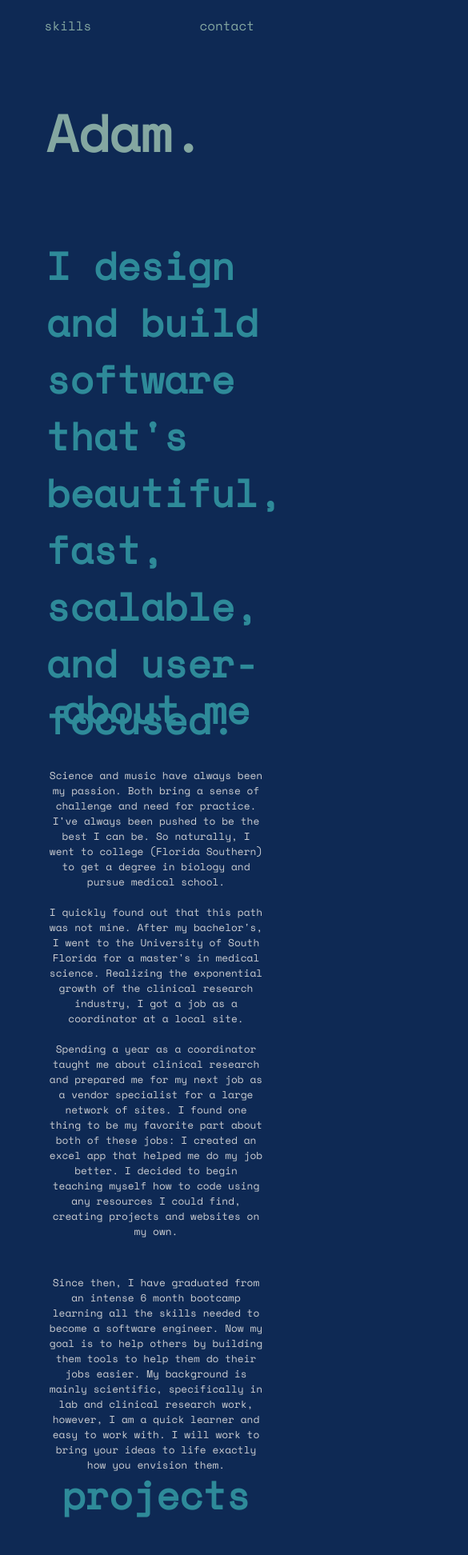
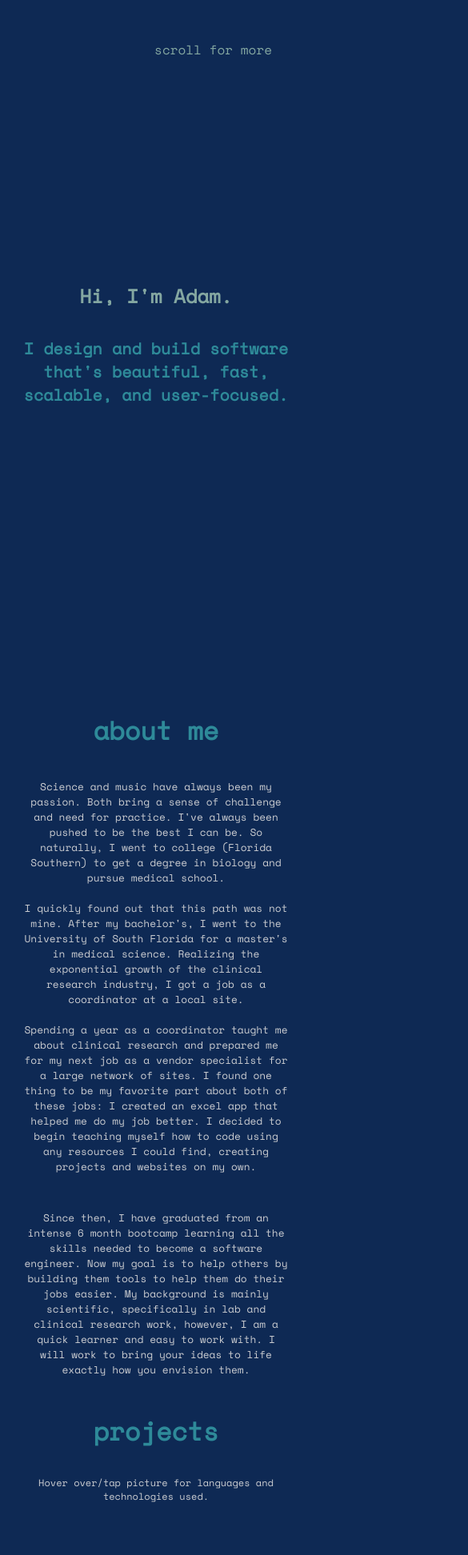
Before and after one commit to AdamC7313/portfolio-site, a Next.js app: page / in a window 390 px wide. Shown: the top 1944 px of the page at 80% size, 585 px wide, since content can reach past the window. Built offline with nearby package versions, Linux system fonts and the light colour scheme.

Commit message:
mobile friendly

```diff
--- a/app/components/about/about.css
+++ b/app/components/about/about.css
@@ -1,5 +1,5 @@
 .about-container {
-  height: calc(100vh - 83px);
+  min-height: calc(100vh - 83px);
   padding: 0px 30px 0px 30px;
   display: flex;
   flex-direction: column;
@@ -13,6 +13,7 @@
 
 .about-title {
   margin-bottom: 0px;
+  text-align: center;
 }
 
 p {
@@ -49,9 +50,9 @@ p {
     height: 100px;
     width: 100px;
   }
-  .about-container {
-    padding-top: 100px;
-  }
+}
+
+@media only screen and (max-width: 1380px) {
 }
 
 @media only screen and (max-width: 900px) {
@@ -70,12 +71,21 @@ p {
     padding: 0px;
   }
   .about-container {
-    padding: 100px 50px;
+    padding: 10px 50px;
   }
   .about-title {
     text-align: center;
   }
 }
 
-@media only screen and (max-width: 810px) {
+@media (max-width: 580px) {
+  .about-title {
+    font-size: 2rem;
+  }
 }
+
+@media (max-width: 450px) {
+  .about-container {
+    padding: 10px 20px;
+  }
+}
--- a/app/components/contact/contact.css
+++ b/app/components/contact/contact.css
@@ -14,10 +14,13 @@
 
 .socials-container {
   display: flex;
-  justify-self: center;
-  align-self: center;
+  justify-content: space-around;
+  align-items: space-around;
+  width: 400px;
 }
 
-.social-btn {
-  margin: 50px;
+@media (max-width: 780px) {
+  .socials-container {
+    width: 100%;
+  }
 }
--- a/app/components/contact/contact.js
+++ b/app/components/contact/contact.js
@@ -1,12 +1,29 @@
-import React from "react";
+'use client';
+import React, { useEffect, useState } from "react";
 import Link from "next/link";
 import "./contact.css";
 import Image from "next/image";
 import github from "./github.png";
 import linkedin from "./linkedin.png";
 import email from "./email.png";
+import { set } from "mongoose";
 
 const Contact = () => {
+
+  let [measures, setMeasures] = useState(60);
+
+  useEffect(() => {
+    let mobile = window.matchMedia("(max-width: 780px)");
+
+    if (mobile.matches) {
+      setMeasures(40);
+    } else {
+      setMeasures(60);
+    }
+  }, []);
+
+
+
   return (
     <div className="contact-container" id="contact">
       <h2 className="contact-me">contact</h2>
@@ -20,8 +37,8 @@ const Contact = () => {
             className="social-btn"
             alt="github"
             src={github}
-            width={60}
-            height={60}
+            width={measures}
+            height={measures}
           />
         </a>
         <a
@@ -33,8 +50,8 @@ const Contact = () => {
             className="social-btn"
             alt="linkedin"
             src={linkedin}
-            width={60}
-            height={60}
+            width={measures}
+            height={measures}
           />
         </a>
         <a href="mailto:AdamCruzDev@gmail.com">
@@ -42,8 +59,8 @@ const Contact = () => {
             className="social-btn"
             alt="email"
             src={email}
-            width={79}
-            height={60}
+            width={measures*1.317}
+            height={measures}
           />
         </a>
       </div>
--- a/app/components/head/head.css
+++ b/app/components/head/head.css
@@ -6,3 +6,33 @@
   padding-left: 50px;
   padding-right: 50px;
 }
+
+@media (max-width: 1175px) {
+  .title {
+    font-size: 2rem;
+  }
+  .subtitle {
+    font-size: 1.75rem;
+  }
+}
+
+@media (max-width: 780px) {
+  .title,
+  .subtitle {
+    text-align: center;
+  }
+}
+
+@media (max-width: 450px) {
+  .title {
+    font-size: 1.5rem;
+  }
+  .subtitle {
+    font-size: 1.25rem;
+  }
+
+  .head-container {
+    padding-left: 20px;
+    padding-right: 20px;
+  }
+}
--- a/app/components/nav/nav.css
+++ b/app/components/nav/nav.css
@@ -77,3 +77,27 @@
   top: 0;
   width: 100%;
 }
+
+.scroll-for-more {
+  display: none;
+  position: fixed;
+  right: 50px;
+  top: 50px;
+  transition: all 0.5s ease-in-out;
+}
+
+.scroll-for-more.scrolled {
+  opacity: 0;
+  transition: all 0.5s ease-in-out;
+}
+
+@media (max-width: 780px) {
+  .nav {
+    display: none;
+  }
+
+  .scroll-for-more {
+    display: flex;
+    transition: all 0.5s ease-in-out;
+  }
+}
--- a/app/components/nav/nav.js
+++ b/app/components/nav/nav.js
@@ -21,6 +21,7 @@ const Nav = () => {
     };
   }, []);
   return (
+    <>
     <div className={isScrolling ? "nav floating" : "nav"}>
       <div className="pages">
         <ScrollLink
@@ -61,6 +62,10 @@ const Nav = () => {
         </ScrollLink>
       </div>
     </div>
+    <div className={`scroll-for-more ${isScrolling ? 'scrolled' : ''}`}>
+        scroll for more
+      </div>
+    </>
   );
 };
 
--- a/app/components/projects/projects.css
+++ b/app/components/projects/projects.css
@@ -54,25 +54,28 @@
   transform: rotateY(180deg);
 }
 
-.pic-1 {
-  background-image: url("gents-pic.png");
+.pic {
   background-size: cover;
   width: 357px;
   height: 200px;
 }
 
+.pic-1 {
+  background-image: url("gents-pic.png");
+}
+
 .pic-2 {
   background-image: url("weather-pic.png");
-  background-size: cover;
-  width: 357px;
-  height: 200px;
 }
 
 .pic-3 {
   background-image: url("product-list.png");
-  background-size: cover;
-  width: 357px;
-  height: 200px;
+}
+
+.project-1-container {
+  display: flex;
+  justify-content: center;
+  align-items: center;
 }
 
 .projects-desc {
@@ -112,9 +115,11 @@
   transition: all 0.5s;
   background-color: rgb(132, 167, 161);
   color: rgb(14, 41, 84);
+}
+
+.site {
   margin-right: 20px;
 }
-
 .project-button:hover {
   background-color: rgb(46, 138, 153);
   border-color: rgb(46, 138, 153);
@@ -130,3 +135,60 @@
 .lang-clm {
   margin-right: 50px;
 }
+
+@media (max-width: 1075px) {
+  .project-desc {
+    font-size: 0.75rem;
+  }
+
+  .project-button {
+    font-size: 0.75rem;
+    padding: 5px 10px;
+  }
+}
+
+@media (max-width: 850px) {
+  .project {
+    flex-direction: column;
+  }
+
+  .project-byline {
+    font-size: 0.75rem;
+    text-align: center;
+  }
+
+  .project-desc {
+    text-align: center;
+  }
+}
+
+@media (max-width: 580px) {
+  .projects-title {
+    font-size: 2rem;
+  }
+  .pic {
+    background-size: cover;
+    width: 178.5px;
+    height: 100px;
+  }
+  .project-card {
+    width: 178.5px;
+    height: 100px;
+  }
+  .back {
+    font-size: 0.75rem;
+  }
+
+  .lang-clm {
+    margin-right: 20px;
+  }
+}
+
+@media (max-width: 450px) {
+  .project-desc {
+    padding: 20px 0px;
+  }
+  .projects-container {
+    padding: 0px 20px;
+  }
+}
--- a/app/components/projects/projects.js
+++ b/app/components/projects/projects.js
@@ -36,12 +36,12 @@ const Projects = () => {
 
   return (
     <div className="projects-container" id="projects">
-      <h2 style={{margin: "20px"}}>projects</h2>
-      <p className='project-byline'>Hover over picture for languages and technologies used. Click picture to see project site.</p>
+      <h2 className='projects-title' style={{margin: "20px"}}>projects</h2>
+      <p className='project-byline'>Hover over/tap picture for languages and technologies used.</p>
       <div className='project'>
       <div className="project-1-container" onMouseEnter={() => setFlip1(true)} onMouseLeave={() => setFlip1(false)}>
-        <div className={`project-card ${flip1 ? "flip" : ""}`} onClick={() => handleClick1()} >
-        <div className="front pic-1">
+        <div className={`project-card ${flip1 ? "flip" : ""}`} >
+        <div className="front pic pic-1">
         </div>
         <div className="back">HTML <br /> CSS <br /> JavaScript</div>
         </div>
@@ -58,8 +58,8 @@ const Projects = () => {
         </div>
         <div className='project'>
       <div className="project-1-container" onMouseEnter={() => setFlip2(true)} onMouseLeave={() => setFlip2(false)}>
-        <div className={`project-card ${flip2 ? "flip" : ""}`} onClick={() => handleClick2()} >
-        <div className="front pic-2">
+        <div className={`project-card ${flip2 ? "flip" : ""}`} >
+        <div className="front pic pic-2">
         </div>
         <div className="back">HTML <br /> CSS <br /> JavaScript <br /> APIs</div>
         </div>
@@ -76,8 +76,8 @@ const Projects = () => {
         </div>
         <div className='project'>
       <div className="project-1-container" onMouseEnter={() => setFlip3(true)} onMouseLeave={() => setFlip3(false)}>
-        <div className={`project-card ${flip3 ? "flip" : ""}`} onClick={() => handleClick3()} >
-        <div className="front pic-3">
+        <div className={`project-card ${flip3 ? "flip" : ""}`} >
+        <div className="front pic pic-3">
         </div>
         <div className="back">
           <div className='lang-clm'>
--- a/app/components/skills/skills.css
+++ b/app/components/skills/skills.css
@@ -6,20 +6,55 @@
   justify-content: center;
 }
 .skill-item {
+  display: inline-block;
   background-color: rgb(203, 205, 209);
   margin: 10px;
   padding: 5px 8px;
   border-radius: 10px;
   color: rgb(14, 41, 84);
   font-weight: bold;
+  white-space: nowrap;
 }
 .skill-subhead {
   font-size: 1.5rem;
   font-weight: bold;
-  padding-bottom: 20px;
   color: rgb(203, 205, 209);
 }
 
 .skills-title {
-  margin-top: 0px;
+  margin: 0px;
+  text-align: center;
 }
+
+@media (max-width: 840px) {
+  .skill-subhead {
+    text-align: center;
+  }
+
+  .skill-bucket {
+    display: flex;
+    align-items: center;
+    justify-content: center;
+    flex-wrap: wrap;
+  }
+}
+
+@media (max-width: 850px) {
+  .skills-title {
+    font-size: 2rem;
+  }
+
+  .skill-subhead {
+    font-size: 1.25rem;
+  }
+
+  .skill-item {
+    font-size: 1rem;
+  }
+}
+
+@media (max-width: 450px) {
+  .skills-container {
+    padding: 0px 20px 0px 20px;
+  }
+}
--- a/app/components/skills/skills.js
+++ b/app/components/skills/skills.js
@@ -5,8 +5,8 @@ const Skills = () => {
   return (
     <div className="skills-container" id="skills">
       <h2 className="skills-title">skills</h2>
+      <h3 className="skill-subhead">frontend</h3>
       <div className="skill-bucket">
-        <h3 className="skill-subhead">front end</h3>
         <span className="skill-item">HTML5</span>
         <span className="skill-item">CSS3</span>
         <span className="skill-item">JavaScript</span>
@@ -15,8 +15,8 @@ const Skills = () => {
         <span className="skill-item">Redux</span>
         <span className="skill-item">Next.js</span>
       </div>
+      <h3 className="skill-subhead">backend</h3>
       <div className="skill-bucket">
-        <h3 className="skill-subhead">back end</h3>
         <span className="skill-item">SQL</span>
         <span className="skill-item">NoSQL</span>
         <span className="skill-item">Node.js</span>
@@ -26,8 +26,8 @@ const Skills = () => {
         <span className="skill-item">Java</span>
         <span className="skill-item">C#</span>
       </div>
+      <h3 className="skill-subhead">other</h3>
       <div className="skill-bucket">
-        <h3 className="skill-subhead">Other</h3>
         <span className="skill-item">TDD</span>
         <span className="skill-item">MVC Design</span>
         <span className="skill-item">Agile Development</span>
```
